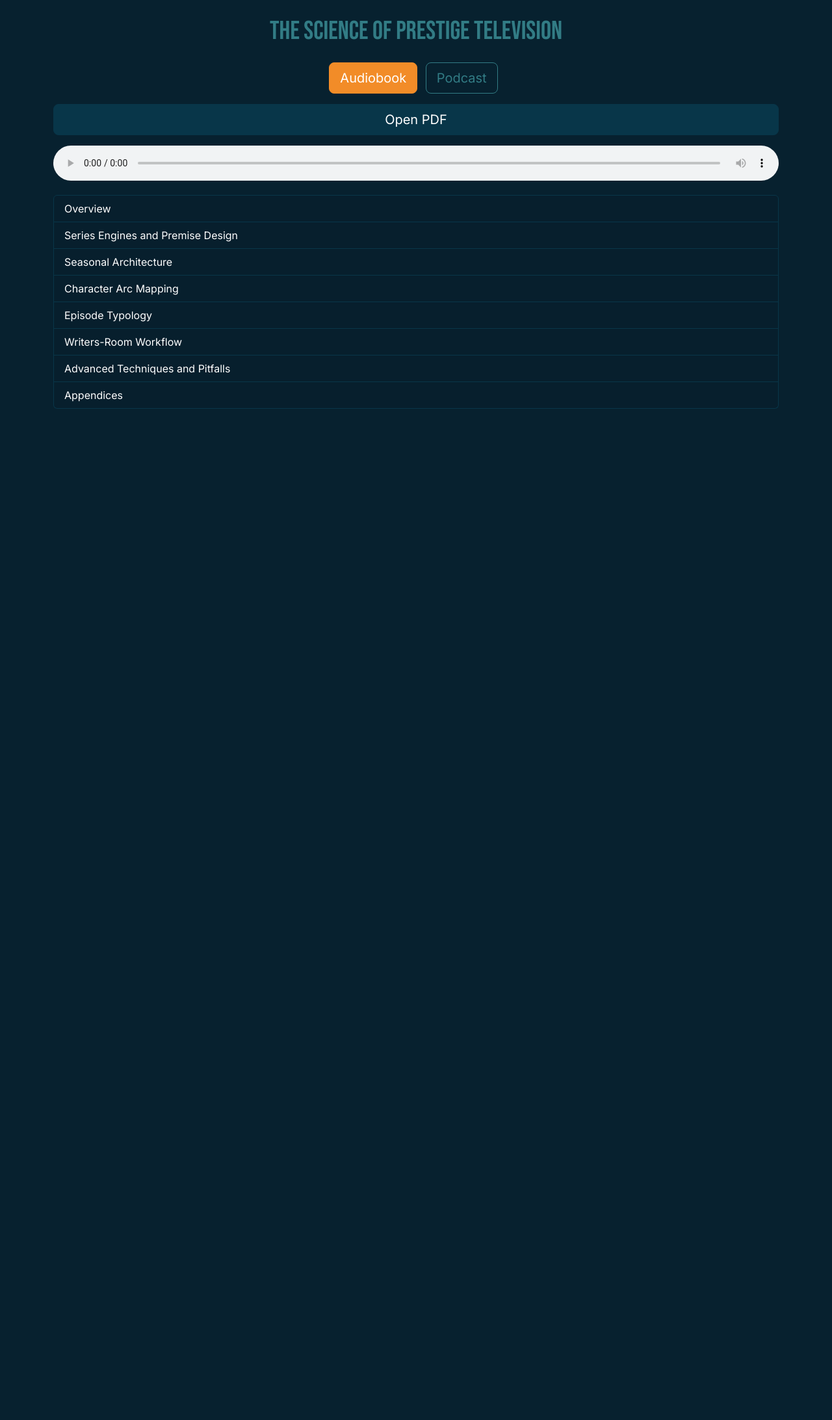
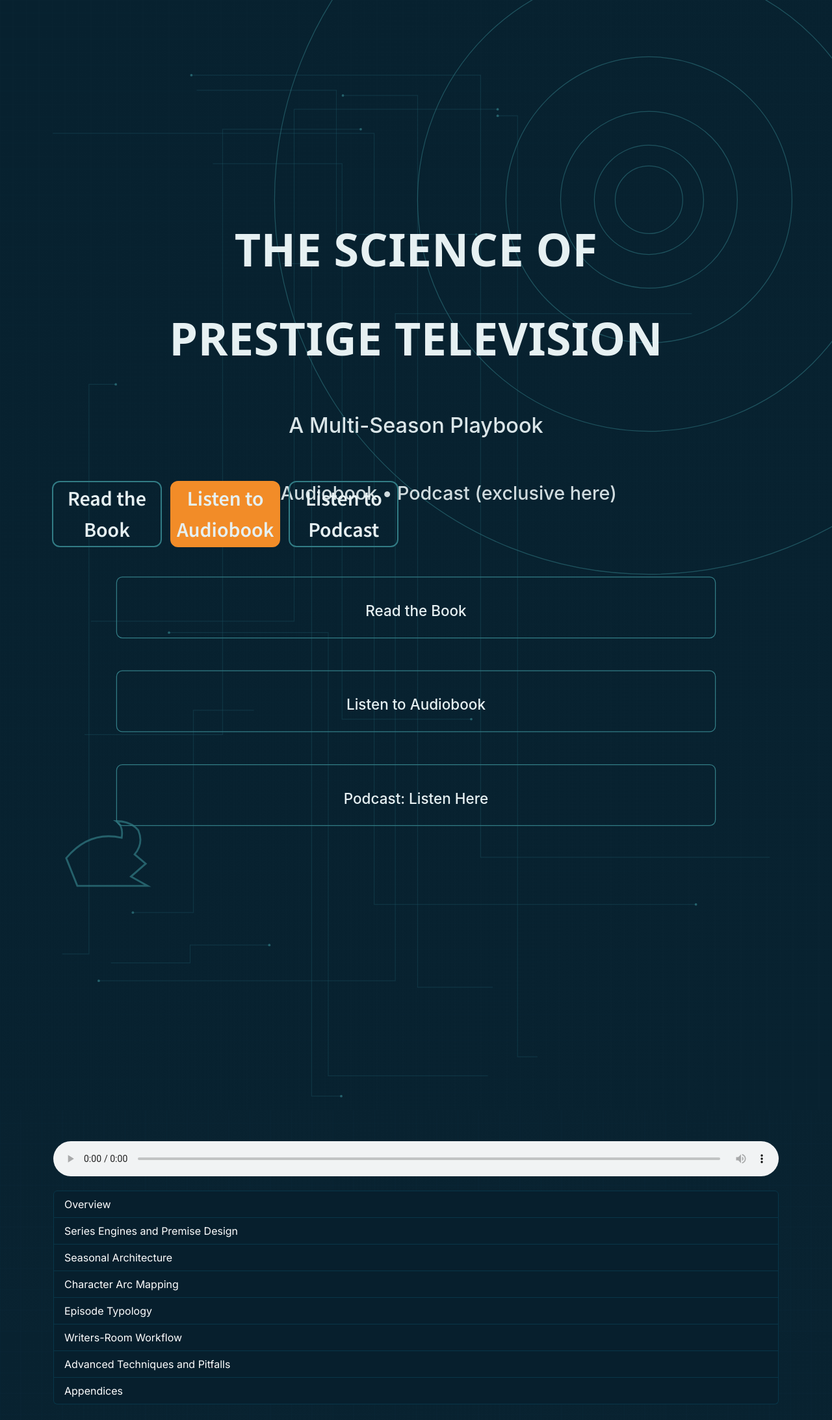
Before and after one commit to myk410/advanced_writing, a Flask app: page / in a window 1280 px wide. Shown: the whole page at 65% size. Before the commit the page ends 629 px from the top, so only its background shows below. Run offline with Flask 3, Linux system fonts and the light colour scheme; data that the repository does not hold is empty.

Commit message:
Style page with blueprint hero and buttons

```diff
--- a/static/css/style.css
+++ b/static/css/style.css
@@ -1,4 +1,6 @@
-@import url('https://fonts.googleapis.com/css2?family=Bebas+Neue&family=Inter:wght@400;700&display=swap');
+@import url('https://fonts.googleapis.com/css2?family=Bebas+Neue&display=swap');
+@import url('https://fonts.googleapis.com/css2?family=Inter:wght@400;700&display=swap');
+@import url('https://fonts.googleapis.com/css2?family=Source+Sans+Pro:wght@600&display=swap');
 
 :root {
     --color-bg: #07212F;
@@ -13,68 +15,19 @@
 }
 
 body {
-    background-color: var(--color-bg);
+    background: var(--color-bg) url('../images/blueprint_tile.svg') repeat;
     color: #ffffff;
     font-family: 'Inter', sans-serif;
     text-align: center;
-}
-
-h1 {
-    font-family: 'Bebas Neue', sans-serif;
-    text-transform: uppercase;
-    color: var(--color-accent);
-}
-
-.subtitle {
-    font-family: 'Inter', sans-serif;
-    color: var(--color-accent-muted);
 }
 
 ul {
     text-align: left;
 }
 
-#tabs {
-    margin: 10px 0;
-}
-
-.tab-button {
-    margin-right: 0.5rem;
-}
-
 .tab-button.active {
     background-color: var(--color-selected-tab);
     border-color: var(--color-selected-tab);
-}
-
-.btn-primary {
-    --bs-btn-bg: var(--color-accent-dark);
-    --bs-btn-border-color: var(--color-accent-dark);
-    --bs-btn-hover-bg: var(--color-accent-muted);
-    --bs-btn-hover-border-color: var(--color-accent-muted);
-    --bs-btn-active-bg: var(--color-accent-muted);
-    --bs-btn-active-border-color: var(--color-accent-muted);
-    --bs-btn-focus-shadow-rgb: 50,124,133;
-}
-
-.btn-outline-primary {
-    --bs-btn-bg: transparent;
-    --bs-btn-border-color: var(--color-accent);
-    --bs-btn-color: var(--color-accent);
-    --bs-btn-hover-bg: var(--color-accent);
-    --bs-btn-hover-border-color: var(--color-accent);
-    --bs-btn-hover-color: #ffffff;
-    --bs-btn-active-bg: var(--color-accent);
-    --bs-btn-active-border-color: var(--color-accent);
-    --bs-btn-active-color: #ffffff;
-    --bs-btn-focus-shadow-rgb: 50,124,133;
-}
-
-.btn-secondary {
-    --bs-btn-bg: var(--color-accent-dark);
-    --bs-btn-border-color: var(--color-accent-dark);
-    --bs-btn-hover-bg: var(--color-accent-muted);
-    --bs-btn-hover-border-color: var(--color-accent-muted);
 }
 
 .section-list {
@@ -92,3 +45,54 @@ ul {
     background-color: var(--color-bg-variant2);
     border-color: var(--color-accent);
 }
+
+#hero {
+    position: relative;
+}
+
+#hero img {
+    width: 100%;
+    height: auto;
+    display: block;
+}
+
+.blueprint-btn {
+    position: absolute;
+    display: flex;
+    align-items: center;
+    justify-content: center;
+    border: 2px solid var(--color-accent);
+    border-radius: 12px;
+    color: #e6f0f2;
+    background: transparent;
+    font-family: 'Source Sans Pro', sans-serif;
+    font-weight: 600;
+    font-size: 2rem;
+    text-decoration: none;
+}
+
+.blueprint-btn:hover {
+    background-color: var(--color-accent);
+    color: #ffffff;
+}
+
+#pdf-button {
+    top: 43.33%;
+    left: 6.25%;
+    width: 13.19%;
+    height: 6%;
+}
+
+#audiobook-button {
+    top: 43.33%;
+    left: 20.49%;
+    width: 13.19%;
+    height: 6%;
+}
+
+#podcast-button {
+    top: 43.33%;
+    left: 34.72%;
+    width: 13.19%;
+    height: 6%;
+}
--- a/static/js/player.js
+++ b/static/js/player.js
@@ -99,11 +99,9 @@
     document.querySelectorAll('.tab-button').forEach((btn) => {
         btn.addEventListener('click', () => {
             document.querySelectorAll('.tab-button').forEach((b) => {
-                b.classList.remove('active', 'btn-primary');
-                b.classList.add('btn-outline-primary');
+                b.classList.remove('active');
             });
-            btn.classList.add('active', 'btn-primary');
-            btn.classList.remove('btn-outline-primary');
+            btn.classList.add('active');
             const target = btn.getAttribute('data-target');
             document.querySelectorAll('.tab-content').forEach((c) => {
                 c.style.display = c.id === target ? 'block' : 'none';
--- a/templates/index.html
+++ b/templates/index.html
@@ -11,31 +11,60 @@
     <link rel="stylesheet" href="{{ url_for('static', filename='css/style.css') }}">
 </head>
 <body class="text-center">
-    <div class="container py-4">
-        <h1 class="mb-4">{{ book_title }}</h1>
-        <div id="tabs" class="mb-3">
-            <button
-                class="tab-button btn btn-primary btn-lg me-2 active"
-                data-target="audiobook"
+    <div id="hero" class="mb-4">
+        <picture>
+            <source
+                media="(max-width: 480px)"
+                srcset="{{ url_for(
+                    'static',
+                    filename='images/web_hero_mobile_iphone_portrait.svg'
+                ) }}"
             >
-                Audiobook
-            </button>
-            <button
-                class="tab-button btn btn-outline-primary btn-lg"
-                data-target="podcasts"
+            <source
+                media="(max-width: 1024px)"
+                srcset="{{ url_for(
+                    'static',
+                    filename='images/web_hero_mobile_ipad_portrait.svg'
+                ) }}"
             >
-                Podcast
-            </button>
-        </div>
+            <source
+                media="(max-width: 1366px)"
+                srcset="{{ url_for(
+                    'static',
+                    filename='images/web_hero_mobile_ipad_large_portrait.svg'
+                ) }}"
+            >
+            <img
+                src="{{ url_for('static', filename='images/web_hero_blueprint.svg') }}"
+                alt="The Science of Prestige Television"
+                class="img-fluid"
+            >
+        </picture>
         <a
             id="pdf-button"
-            class="btn btn-secondary btn-lg w-100 mb-3"
+            class="blueprint-btn"
             href="{{ url_for('pdf') }}"
             target="_blank"
             rel="noopener noreferrer"
         >
-            Open PDF
+            Read the Book
         </a>
+        <button
+            id="audiobook-button"
+            class="blueprint-btn tab-button active"
+            data-target="audiobook"
+        >
+            Listen to Audiobook
+        </button>
+        <button
+            id="podcast-button"
+            class="blueprint-btn tab-button"
+            data-target="podcasts"
+        >
+            Listen to Podcast
+        </button>
+    </div>
+    <div class="container py-4">
         <audio id="audioPlayer" controls class="w-100 mb-3"></audio>
         <div id="audiobook" class="tab-content">
             <ul id="chapters" class="list-group text-start">
@@ -75,7 +104,9 @@
     <script>
         const podcastsUrl = "{{ url_for('podcasts') }}";
     </script>
-    <script src="https://cdn.jsdelivr.net/npm/bootstrap@5.3.0/dist/js/bootstrap.bundle.min.js"></script>
+    <script
+        src="https://cdn.jsdelivr.net/npm/bootstrap@5.3.0/dist/js/bootstrap.bundle.min.js"
+    ></script>
     <script src="{{ url_for('static', filename='js/player.js') }}"></script>
 </body>
 </html>
```
